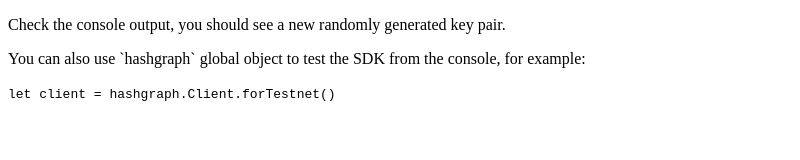
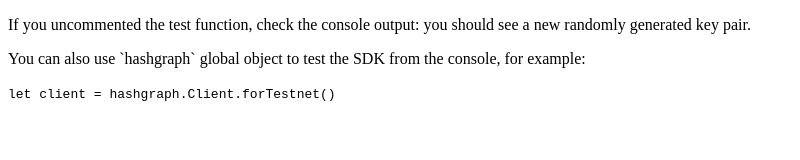
Before and after one commit to InternetOfPeers/hedera-sdk-js-standalone-library-example, a Vue app: page public/example-lib.html in a window 1280 px wide. Shown: the whole page, without its empty margins (0-800 px from the left). Built offline with nearby package versions, Linux system fonts and the light colour scheme.

Commit message:
Update example-lib.html

```diff
--- a/public/example-lib.html
+++ b/public/example-lib.html
@@ -9,7 +9,7 @@
 </head>
 
 <body>
-  <p>Check the console output, you should see a new randomly generated key pair.</p>
+  <p>If you uncommented the test function, check the console output: you should see a new randomly generated key pair.</p>
   <p>You can also use `hashgraph` global object to test the SDK from the console, for example:</p>
   <p>
     <code>
```
